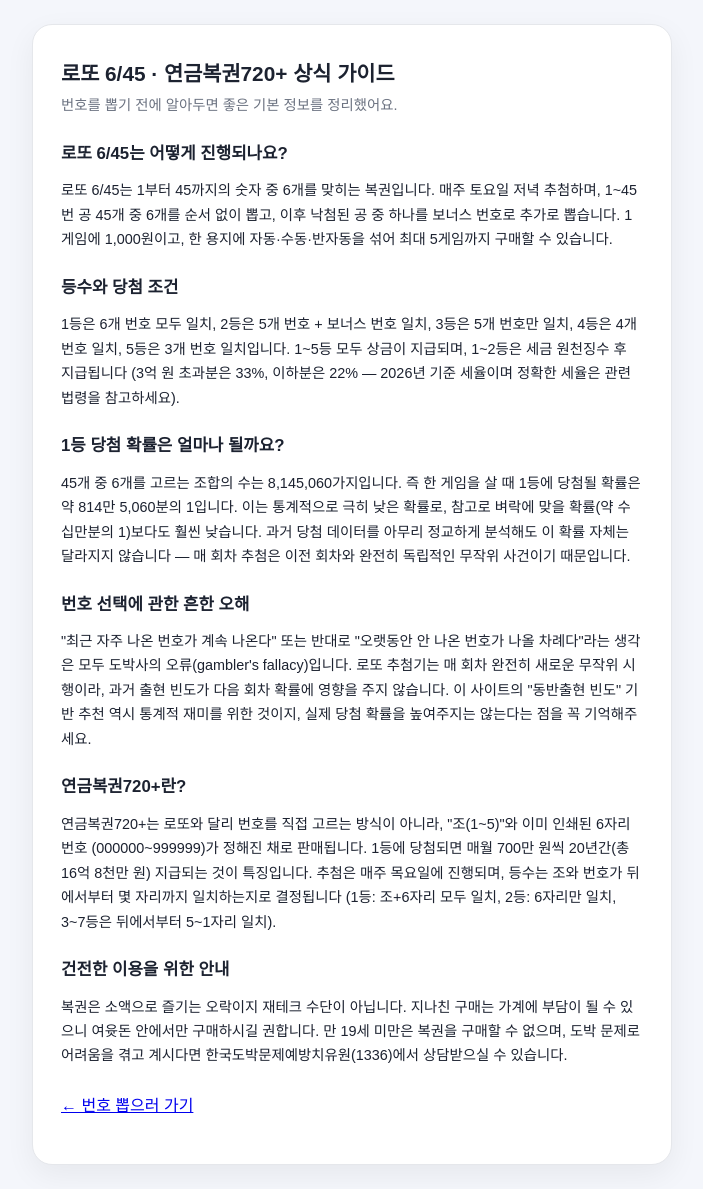
After one commit to 01033199305k-stack/lotto-app, a Flask app: page /guide in a window 1280 px wide. The commit adds this page. Shown: the whole page, without its empty margins (288-991 px from the left). Run offline with Flask 3, Linux system fonts and the light colour scheme.

Commit message:
Add Google Analytics tracking and a lotto/pension facts guide page
The guide page covers odds, prize tiers, taxes, and common gambler's
fallacy misconceptions -- adds substantive crawlable content beyond
the tool itself.

```diff
--- a/app.py
+++ b/app.py
@@ -312,6 +312,11 @@ def privacy():
     return render_template("privacy.html")
 
 
+@app.route("/guide")
+def guide():
+    return render_template("guide.html")
+
+
 @app.route("/robots.txt")
 def robots():
     body = "User-agent: *\nAllow: /\nSitemap: https://lotto-app-m0fe.onrender.com/sitemap.xml\n"
@@ -321,7 +326,7 @@ def robots():
 @app.route("/sitemap.xml")
 def sitemap():
     base = "https://lotto-app-m0fe.onrender.com"
-    urls = [f"{base}/", f"{base}/privacy"]
+    urls = [f"{base}/", f"{base}/guide", f"{base}/privacy"]
     body = '<?xml version="1.0" encoding="UTF-8"?>\n<urlset xmlns="http://www.sitemaps.org/schemas/sitemap/0.9">\n'
     for url in urls:
         body += f"  <url><loc>{url}</loc></url>\n"
--- /dev/null
+++ b/templates/guide.html
@@ -0,0 +1,73 @@
+<!DOCTYPE html>
+<html lang="ko">
+<head>
+<meta charset="UTF-8">
+<meta name="viewport" content="width=device-width, initial-scale=1.0">
+<title>로또 6/45 · 연금복권720+ 상식 가이드 | 로또 번호 추첨기</title>
+<meta name="description" content="로또 6/45와 연금복권720+의 당첨 확률, 세금, 등수별 조건, 번호 선택에 관한 흔한 오해까지 정리한 상식 가이드.">
+<meta name="theme-color" content="#4f46e5">
+<link rel="canonical" href="https://lotto-app-m0fe.onrender.com/guide">
+<link rel="stylesheet" href="{{ url_for('static', filename='style.css') }}">
+<script async src="https://pagead2.googlesyndication.com/pagead/js/adsbygoogle.js?client=ca-pub-9852386681125742" crossorigin="anonymous"></script>
+<script async src="https://www.googletagmanager.com/gtag/js?id=G-8XNLS8PVQQ"></script>
+<script>
+  window.dataLayer = window.dataLayer || [];
+  function gtag(){dataLayer.push(arguments);}
+  gtag('js', new Date());
+  gtag('config', 'G-8XNLS8PVQQ');
+</script>
+</head>
+<body>
+  <main class="card" style="text-align:left; max-width:640px;">
+    <h1 style="font-size:1.3rem;">로또 6/45 · 연금복권720+ 상식 가이드</h1>
+    <p class="subtitle" style="text-align:left;">번호를 뽑기 전에 알아두면 좋은 기본 정보를 정리했어요.</p>
+
+    <h2 style="font-size:1.05rem; margin-top:26px;">로또 6/45는 어떻게 진행되나요?</h2>
+    <p style="font-size:0.9rem; line-height:1.7;">
+      로또 6/45는 1부터 45까지의 숫자 중 6개를 맞히는 복권입니다. 매주 토요일 저녁 추첨하며, 1~45번 공 45개 중
+      6개를 순서 없이 뽑고, 이후 낙첨된 공 중 하나를 보너스 번호로 추가로 뽑습니다. 1게임에 1,000원이고,
+      한 용지에 자동·수동·반자동을 섞어 최대 5게임까지 구매할 수 있습니다.
+    </p>
+
+    <h2 style="font-size:1.05rem; margin-top:22px;">등수와 당첨 조건</h2>
+    <p style="font-size:0.9rem; line-height:1.7;">
+      1등은 6개 번호 모두 일치, 2등은 5개 번호 + 보너스 번호 일치, 3등은 5개 번호만 일치, 4등은 4개 번호 일치,
+      5등은 3개 번호 일치입니다. 1~5등 모두 상금이 지급되며, 1~2등은 세금 원천징수 후 지급됩니다
+      (3억 원 초과분은 33%, 이하분은 22% — 2026년 기준 세율이며 정확한 세율은 관련 법령을 참고하세요).
+    </p>
+
+    <h2 style="font-size:1.05rem; margin-top:22px;">1등 당첨 확률은 얼마나 될까요?</h2>
+    <p style="font-size:0.9rem; line-height:1.7;">
+      45개 중 6개를 고르는 조합의 수는 8,145,060가지입니다. 즉 한 게임을 살 때 1등에 당첨될 확률은
+      약 814만 5,060분의 1입니다. 이는 통계적으로 극히 낮은 확률로, 참고로 벼락에 맞을 확률(약 수십만분의 1)보다도
+      훨씬 낮습니다. 과거 당첨 데이터를 아무리 정교하게 분석해도 이 확률 자체는 달라지지 않습니다 — 매 회차 추첨은
+      이전 회차와 완전히 독립적인 무작위 사건이기 때문입니다.
+    </p>
+
+    <h2 style="font-size:1.05rem; margin-top:22px;">번호 선택에 관한 흔한 오해</h2>
+    <p style="font-size:0.9rem; line-height:1.7;">
+      "최근 자주 나온 번호가 계속 나온다" 또는 반대로 "오랫동안 안 나온 번호가 나올 차례다"라는 생각은 모두
+      도박사의 오류(gambler's fallacy)입니다. 로또 추첨기는 매 회차 완전히 새로운 무작위 시행이라, 과거 출현
+      빈도가 다음 회차 확률에 영향을 주지 않습니다. 이 사이트의 "동반출현 빈도" 기반 추천 역시 통계적 재미를
+      위한 것이지, 실제 당첨 확률을 높여주지는 않는다는 점을 꼭 기억해주세요.
+    </p>
+
+    <h2 style="font-size:1.05rem; margin-top:22px;">연금복권720+란?</h2>
+    <p style="font-size:0.9rem; line-height:1.7;">
+      연금복권720+는 로또와 달리 번호를 직접 고르는 방식이 아니라, "조(1~5)"와 이미 인쇄된 6자리 번호
+      (000000~999999)가 정해진 채로 판매됩니다. 1등에 당첨되면 매월 700만 원씩 20년간(총 16억 8천만 원)
+      지급되는 것이 특징입니다. 추첨은 매주 목요일에 진행되며, 등수는 조와 번호가 뒤에서부터 몇 자리까지
+      일치하는지로 결정됩니다 (1등: 조+6자리 모두 일치, 2등: 6자리만 일치, 3~7등은 뒤에서부터 5~1자리 일치).
+    </p>
+
+    <h2 style="font-size:1.05rem; margin-top:22px;">건전한 이용을 위한 안내</h2>
+    <p style="font-size:0.9rem; line-height:1.7;">
+      복권은 소액으로 즐기는 오락이지 재테크 수단이 아닙니다. 지나친 구매는 가계에 부담이 될 수 있으니
+      여윳돈 안에서만 구매하시길 권합니다. 만 19세 미만은 복권을 구매할 수 없으며, 도박 문제로 어려움을
+      겪고 계시다면 한국도박문제예방치유원(1336)에서 상담받으실 수 있습니다.
+    </p>
+
+    <p style="margin-top:24px;"><a href="{{ url_for('index') }}">← 번호 뽑으러 가기</a></p>
+  </main>
+</body>
+</html>
```
Also changed, not shown: templates/index.html (+9 -0 lines), templates/privacy.html (+8 -0 lines).
